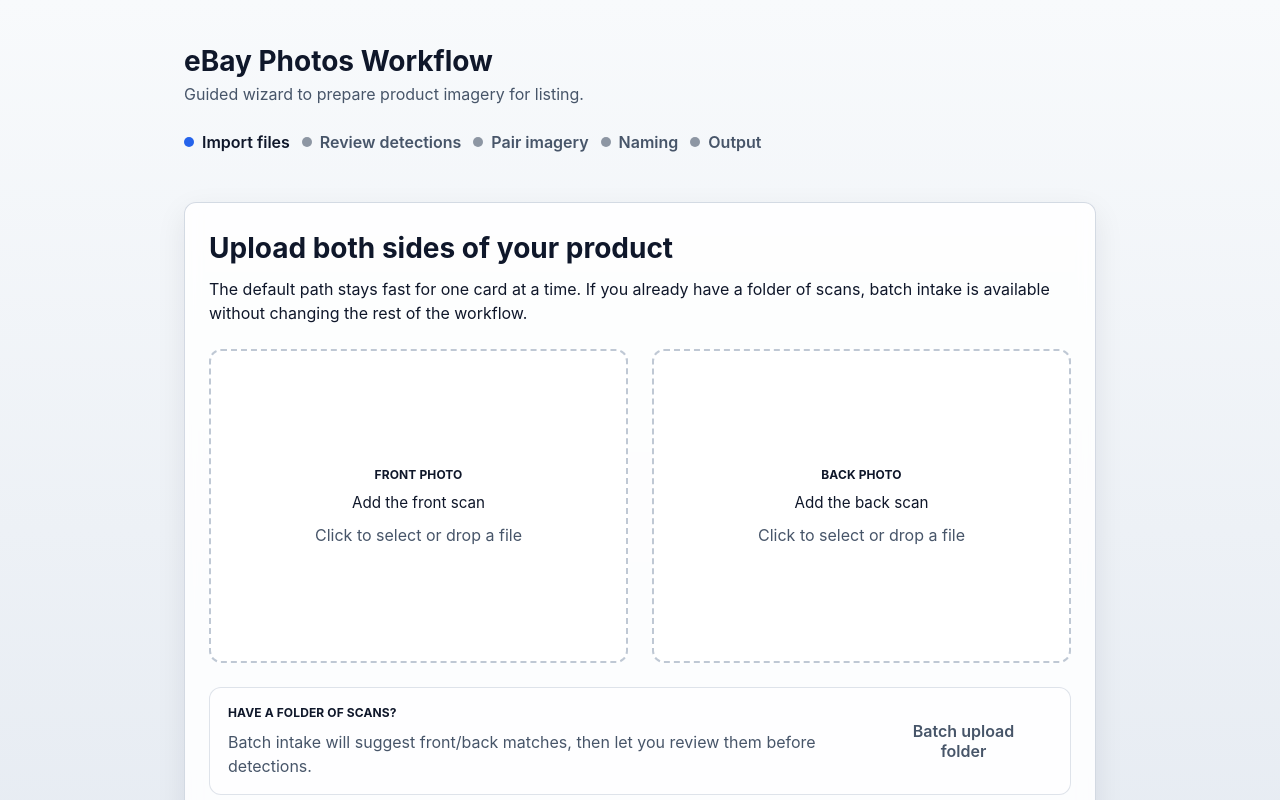
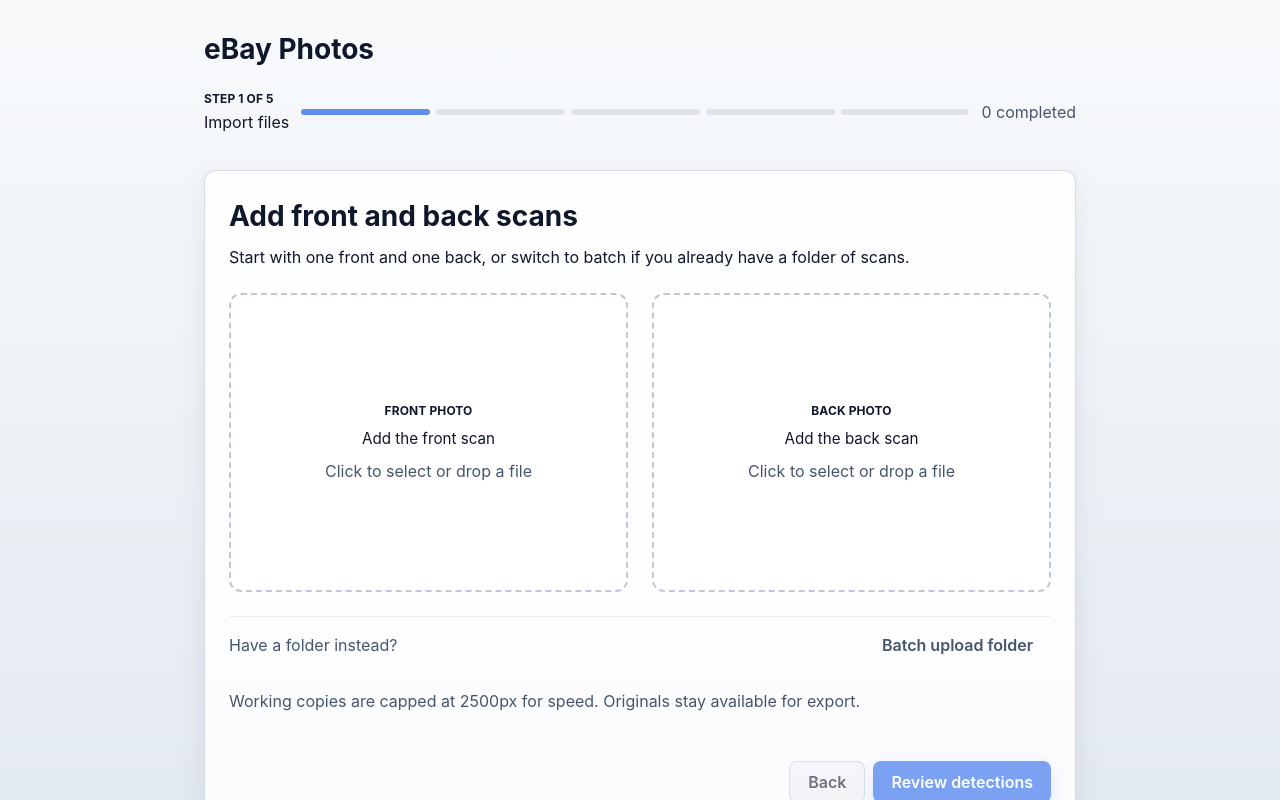
Before and after one commit to Razorback2424/eBay-Photos, a React (Vite) app in the folder web/: page / in a window 1280 px wide. Shown: the top 800 px of the page. Built offline with nearby package versions, Linux system fonts and the light colour scheme.

Commit message:
Quiet the wizard UI and simplify workflow guidance

```diff
--- a/web/src/components/ShellLayout.tsx
+++ b/web/src/components/ShellLayout.tsx
@@ -37,13 +37,12 @@
 
   return (
     <div className="app-shell">
-      <Stack gap={24}>
+      <Stack gap={20}>
         {banner}
-        <header>
+        <header className="app-shell__header">
           <Text as="h1" variant="title">
-            eBay Photos Workflow
+            eBay Photos
           </Text>
-          <Text variant="muted">Guided wizard to prepare product imagery for listing.</Text>
         </header>
         <StepIndicator />
         <Card>{children}</Card>
--- a/web/src/components/StepIndicator.tsx
+++ b/web/src/components/StepIndicator.tsx
@@ -19,27 +19,38 @@
     visibleSteps: state.getVisibleSteps()
   }));
 
+  const currentIndex = Math.max(visibleSteps.indexOf(currentStep), 0);
+  const currentLabel = STEP_LABELS[currentStep];
+  const completedCount = completedSteps.filter((step) => visibleSteps.includes(step)).length;
+
   return (
-    <ul className="step-indicator" aria-label="Wizard progress">
+    <div className="step-indicator" aria-label="Wizard progress">
+      <div className="step-indicator__summary">
+        <Text as="span" variant="label">
+          Step {currentIndex + 1} of {visibleSteps.length}
+        </Text>
+        <Text as="span" variant="body">
+          {currentLabel}
+        </Text>
+      </div>
+      <div className="step-indicator__track" aria-hidden="true">
         {visibleSteps.map((step) => {
           const isActive = currentStep === step;
           const isComplete = completedSteps.includes(step);
           return (
-          <li
+            <span
               key={step}
-            className={clsx('step-indicator__item', {
-              'step-indicator__item--active': isActive,
-              'step-indicator__item--complete': isComplete
+              className={clsx('step-indicator__segment', {
+                'step-indicator__segment--active': isActive,
+                'step-indicator__segment--complete': isComplete
               })}
-            aria-current={isActive ? 'step' : undefined}
-          >
-            <span className="step-indicator__dot" aria-hidden="true" />
-            <Text as="span" variant={isActive ? 'body' : 'muted'}>
-              {STEP_LABELS[step]}
-            </Text>
-          </li>
+            />
           );
         })}
-    </ul>
+      </div>
+      <Text as="span" variant="muted" className="step-indicator__count">
+        {completedCount} completed
+      </Text>
+    </div>
   );
 };
--- a/web/src/components/StepNavigation.tsx
+++ b/web/src/components/StepNavigation.tsx
@@ -2,7 +2,6 @@
 
 import { getStepPath, SessionStep, useSessionStore } from '../state/session';
 import { Button } from '../ui/Button';
-import { Text } from '../ui/Text';
 
 export interface StepNavigationProps {
   step: SessionStep;
@@ -57,11 +56,6 @@
 
   return (
     <nav className="navigation-bar" aria-label="Wizard navigation">
-      <div>
-        <Text as="span" variant="muted">
-          Use the buttons below or press Enter to continue.
-        </Text>
-      </div>
       <div className="navigation-bar__actions">
         <Button variant="secondary" onClick={handleBack} disabled={!previousStep} aria-disabled={!previousStep}>
           {backLabel}
--- a/web/src/routes/__root.tsx
+++ b/web/src/routes/__root.tsx
@@ -1,11 +1,10 @@
 import { Outlet, createRootRoute } from '@tanstack/react-router';
 
-import { BannerChromium } from '../components/BannerChromium';
 import { ShellLayout } from '../components/ShellLayout';
 
 export const rootRoute = createRootRoute({
   component: () => (
-    <ShellLayout banner={<BannerChromium />}>
+    <ShellLayout>
       <Outlet />
     </ShellLayout>
   )
--- a/web/src/steps/Upload/UploadStep.tsx
+++ b/web/src/steps/Upload/UploadStep.tsx
@@ -3,6 +3,7 @@
 import clsx from 'clsx';
 
 import { StepNavigation } from '../../components/StepNavigation';
+import { BannerChromium } from '../../components/BannerChromium';
 import { Button } from '../../ui/Button';
 import { Stack } from '../../ui/Stack';
 import { Text } from '../../ui/Text';
@@ -460,13 +461,11 @@
     <Stack gap={24}>
       <Stack gap={8}>
         <Text as="h2" variant="title">
-          Upload both sides of your product
+          Add front and back scans
         </Text>
-        <Text variant="body">
-          The default path stays fast for one card at a time. If you already have a folder of scans, batch intake is
-          available without changing the rest of the workflow.
-        </Text>
+        <Text variant="body">Start with one front and one back, or switch to batch if you already have a folder of scans.</Text>
       </Stack>
+      <BannerChromium compact />
 
       {!showBatch && (
         <>
@@ -487,14 +486,7 @@
             />
           </div>
           <div className="upload-batchCallout">
-            <Stack gap={8}>
-              <Text as="h3" variant="label">
-                Have a folder of scans?
-              </Text>
-              <Text variant="muted">
-                Batch intake will suggest front/back matches, then let you review them before detections.
-              </Text>
-            </Stack>
+            <Text variant="muted">Have a folder instead?</Text>
             <Button type="button" variant="ghost" onClick={handleBatchOpen}>
               Batch upload folder
             </Button>
@@ -512,7 +504,7 @@
               <Text variant="body">{batchMessage}</Text>
             </Stack>
             <Stack direction="row" gap={8}>
-              <Button type="button" variant="secondary" onClick={() => folderInputRef.current?.click()}>
+              <Button type="button" onClick={() => folderInputRef.current?.click()}>
                 Choose folder
               </Button>
               <Button
@@ -529,47 +521,15 @@
               </Button>
             </Stack>
           </div>
-          <div className="batch-upload__summary">
-            <div className="batch-upload__metric">
-              <Text as="span" variant="label">
-                Files
-              </Text>
-              <Text as="span" variant="body">
-                {files.length}
-              </Text>
-            </div>
-            <div className="batch-upload__metric">
-              <Text as="span" variant="label">
-                Suggested pairs
-              </Text>
-              <Text as="span" variant="body">
-                {sourcePairs.length}
-              </Text>
-            </div>
-            <div className="batch-upload__metric">
-              <Text as="span" variant="label">
-                Unmatched
-              </Text>
-              <Text as="span" variant="body">
-                {unmatchedCount}
-              </Text>
-            </div>
-          </div>
-          <Text variant="muted">
-            Continue to review the suggested matches. Any ambiguous files can be paired manually there.
+          <Text variant="muted" className="batch-upload__status">
+            {files.length > 0
+              ? `${files.length} files loaded • ${sourcePairs.length} suggested pairs • ${unmatchedCount} unmatched`
+              : 'Choose a folder to prepare matches for review.'}
           </Text>
         </Stack>
       )}
 
-      <Stack gap={4}>
-        <Text as="h3" variant="label">
-          Working copies
-        </Text>
-        <Text variant="muted">
-          We create a {WORKING_COPY_SIZE}px working copy to keep the experience fast while preserving your originals for
-          export.
-        </Text>
-      </Stack>
+      <Text variant="muted">Working copies are capped at {WORKING_COPY_SIZE}px for speed. Originals stay available for export.</Text>
 
       <input
         ref={folderInputRef}
--- a/web/src/ui/styles.css
+++ b/web/src/ui/styles.css
@@ -21,10 +21,16 @@
 }
 
 .app-shell {
-  max-width: 960px;
+  max-width: 920px;
   width: 100%;
   margin: 0 auto;
-  padding: 40px var(--ui-spacing-lg) 80px;
+  padding: 28px var(--ui-spacing-lg) 64px;
+}
+
+.app-shell__header {
+  display: flex;
+  align-items: center;
+  justify-content: space-between;
 }
 
 .ui-card {
@@ -103,11 +109,11 @@
 }
 
 .chromium-banner {
-  background: #1e293b;
-  color: white;
+  background: rgba(15, 23, 42, 0.06);
+  color: var(--ui-color-text);
+  border: 1px solid rgba(148, 163, 184, 0.22);
   border-radius: var(--ui-radius-md);
-  padding: var(--ui-spacing-md);
-  margin-bottom: var(--ui-spacing-lg);
+  padding: 12px 14px;
 }
 
 .chromium-banner__content {
@@ -119,46 +125,48 @@
   margin-left: auto;
 }
 
+.chromium-banner--compact {
+  padding: 10px 12px;
+}
+
 .step-indicator {
   display: flex;
+  align-items: center;
   gap: 12px;
-  list-style: none;
-  padding: 0;
-  margin: 0 0 var(--ui-spacing-lg);
+  margin: 0 0 var(--ui-spacing-md);
 }
 
-.step-indicator__item {
+.step-indicator__summary {
   display: flex;
-  align-items: center;
-  gap: 8px;
-  font-weight: 600;
-  color: var(--ui-color-text-muted);
+  flex-direction: column;
+  gap: 2px;
 }
 
-.step-indicator__item--active {
-  color: var(--ui-color-primary);
+.step-indicator__track {
+  flex: 1;
+  display: grid;
+  grid-auto-flow: column;
+  gap: 6px;
 }
 
-.step-indicator__item--complete {
-  color: var(--ui-color-text);
+.step-indicator__segment {
+  height: 6px;
+  border-radius: 999px;
+  background: rgba(148, 163, 184, 0.25);
 }
 
-.step-indicator__dot {
-  width: 10px;
-  height: 10px;
-  border-radius: 50%;
-  background: currentColor;
-  opacity: 0.6;
+.step-indicator__segment--active,
+.step-indicator__segment--complete {
+  background: rgba(37, 99, 235, 0.72);
 }
 
-.step-indicator__item--active .step-indicator__dot,
-.step-indicator__item--complete .step-indicator__dot {
-  opacity: 1;
+.step-indicator__count {
+  white-space: nowrap;
 }
 
 .navigation-bar {
   display: flex;
-  justify-content: space-between;
+  justify-content: flex-end;
   align-items: center;
   margin-top: var(--ui-spacing-lg);
 }
@@ -466,17 +474,15 @@
   align-items: center;
   justify-content: space-between;
   gap: var(--ui-spacing-md);
-  padding: 16px 18px;
-  border: 1px solid rgba(148, 163, 184, 0.3);
-  border-radius: var(--ui-radius-md);
-  background: rgba(255, 255, 255, 0.55);
+  padding: 8px 0 0;
+  border-top: 1px solid rgba(148, 163, 184, 0.18);
 }
 
 .batch-upload {
-  padding: 18px;
-  border: 1px solid rgba(37, 99, 235, 0.18);
+  padding: 16px 18px;
+  border: 1px solid rgba(37, 99, 235, 0.14);
   border-radius: var(--ui-radius-md);
-  background: rgba(37, 99, 235, 0.05);
+  background: rgba(37, 99, 235, 0.04);
 }
 
 .batch-upload__header {
@@ -486,20 +492,8 @@
   gap: var(--ui-spacing-md);
 }
 
-.batch-upload__summary {
-  display: grid;
-  grid-template-columns: repeat(auto-fit, minmax(120px, 1fr));
-  gap: 12px;
-}
-
-.batch-upload__metric {
-  display: flex;
-  flex-direction: column;
-  gap: 4px;
-  padding: 12px;
-  border-radius: var(--ui-radius-sm);
-  background: rgba(255, 255, 255, 0.78);
-  border: 1px solid rgba(148, 163, 184, 0.22);
+.batch-upload__status {
+  padding-top: 4px;
 }
 
 .source-pairTabs {
@@ -509,11 +503,11 @@
 }
 
 .source-pairTabs__tab {
-  border: 1px solid rgba(148, 163, 184, 0.35);
-  background: rgba(255, 255, 255, 0.72);
+  border: 1px solid rgba(148, 163, 184, 0.24);
+  background: rgba(255, 255, 255, 0.58);
   color: var(--ui-color-text);
   border-radius: 999px;
-  padding: 8px 12px;
+  padding: 6px 11px;
   cursor: pointer;
   font-weight: 600;
 }
@@ -531,9 +525,9 @@
 }
 
 .source-pairCard {
-  padding: 16px;
+  padding: 14px;
   border-radius: var(--ui-radius-md);
-  border: 1px solid rgba(148, 163, 184, 0.28);
+  border: 1px solid rgba(148, 163, 184, 0.2);
   background: rgba(255, 255, 255, 0.72);
 }
 
@@ -548,9 +542,9 @@
   display: flex;
   flex-direction: column;
   gap: 8px;
-  padding: 12px;
+  padding: 10px;
   border-radius: var(--ui-radius-md);
-  border: 1px solid rgba(148, 163, 184, 0.28);
+  border: 1px solid rgba(148, 163, 184, 0.18);
   background: rgba(255, 255, 255, 0.72);
 }
 
@@ -595,6 +589,28 @@
 
 .source-fileCard__name {
   overflow-wrap: anywhere;
+}
+
+.source-reviewSection {
+  border-top: 1px solid rgba(148, 163, 184, 0.18);
+  padding-top: 12px;
+}
+
+.source-reviewSection__summary {
+  cursor: pointer;
+  font-weight: 600;
+  color: var(--ui-color-text);
+  margin-bottom: 12px;
+}
+
+.source-reviewFooter {
+  position: sticky;
+  bottom: 0;
+  padding: 10px 12px;
+  border: 1px solid rgba(148, 163, 184, 0.18);
+  border-radius: var(--ui-radius-md);
+  background: rgba(255, 255, 255, 0.92);
+  backdrop-filter: blur(6px);
 }
 
 .detect-preview {
```
Also changed, not shown: web/src/components/BannerChromium.tsx (+8 -5 lines), web/src/routes/pairs.tsx (+6 -10 lines), web/src/steps/DetectSplit/DetectSplitStep.tsx (+2 -7 lines), web/src/steps/PickOutput/PickOutputStep.tsx (+7 -10 lines), web/src/steps/SourcePairs/SourcePairReviewStep.tsx (+36 -40 lines). Lines whose indentation alone changed are shown as unchanged.
